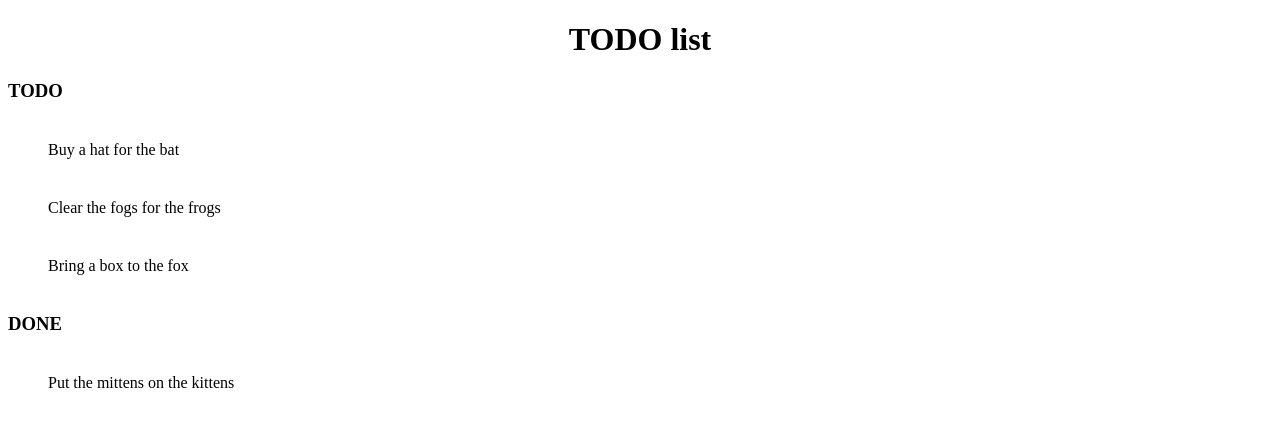
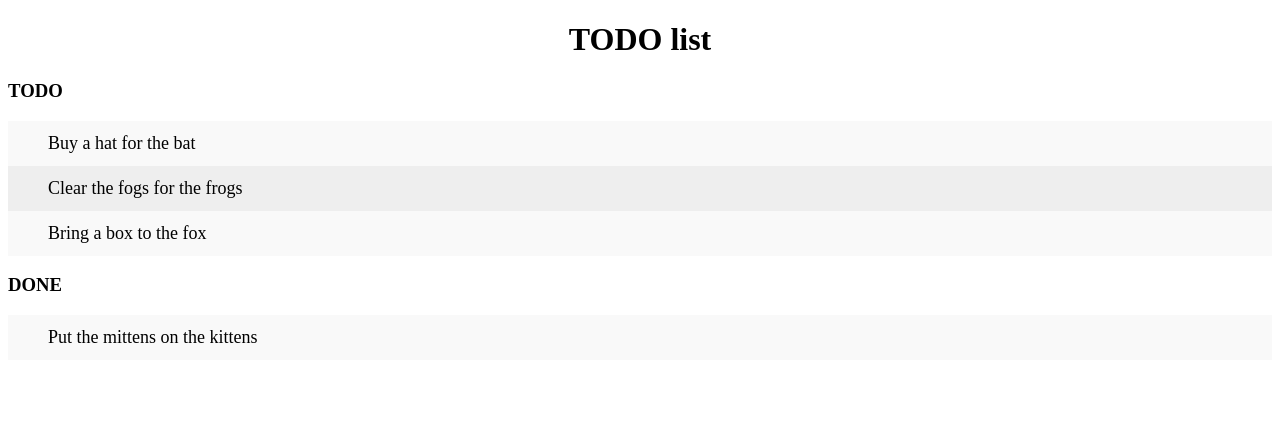
Before and after one commit to luisenerio/todo-list, a plain HTML site: page index.html in a window 1280 px wide. Drawn offline with Linux system fonts and the light colour scheme.

Commit message:
Add basic color changes on items rows

```diff
--- a/index.html
+++ b/index.html
@@ -3,7 +3,7 @@
     <head>
             <meta charset="utf-8">
             <title>TODO list</title>
-    </head>
+
         <style>
             h1 {
                 text-align: center;
@@ -11,12 +11,26 @@
             h3 {
                 text-transform: uppercase;
             }
-        li {
-            overflow: hidden;
-            padding: 20px 0;
-            border-bottom: 1 px solid #eee;
+            ul {
+                margin: 0p;
+                 padding: 0;
+            }
+            ul li {
+                cursor: pointer;
+                position:relative;
+                padding: 12px 8px 12px 40px;
+                background: #eee;
+                font-size: 18px;
+                transition: 0.2s;
+            }
+            ul li:nth-child(odd){
+                background: #f9f9f9;
+            }
+            ul li :hover{
+                background: #ddd;
             }
         </style>
+    </head>
     <body>
         <h1>TODO list</h1>
         <h3>Todo</h3>
```
Lines whose indentation alone changed are shown as unchanged.
